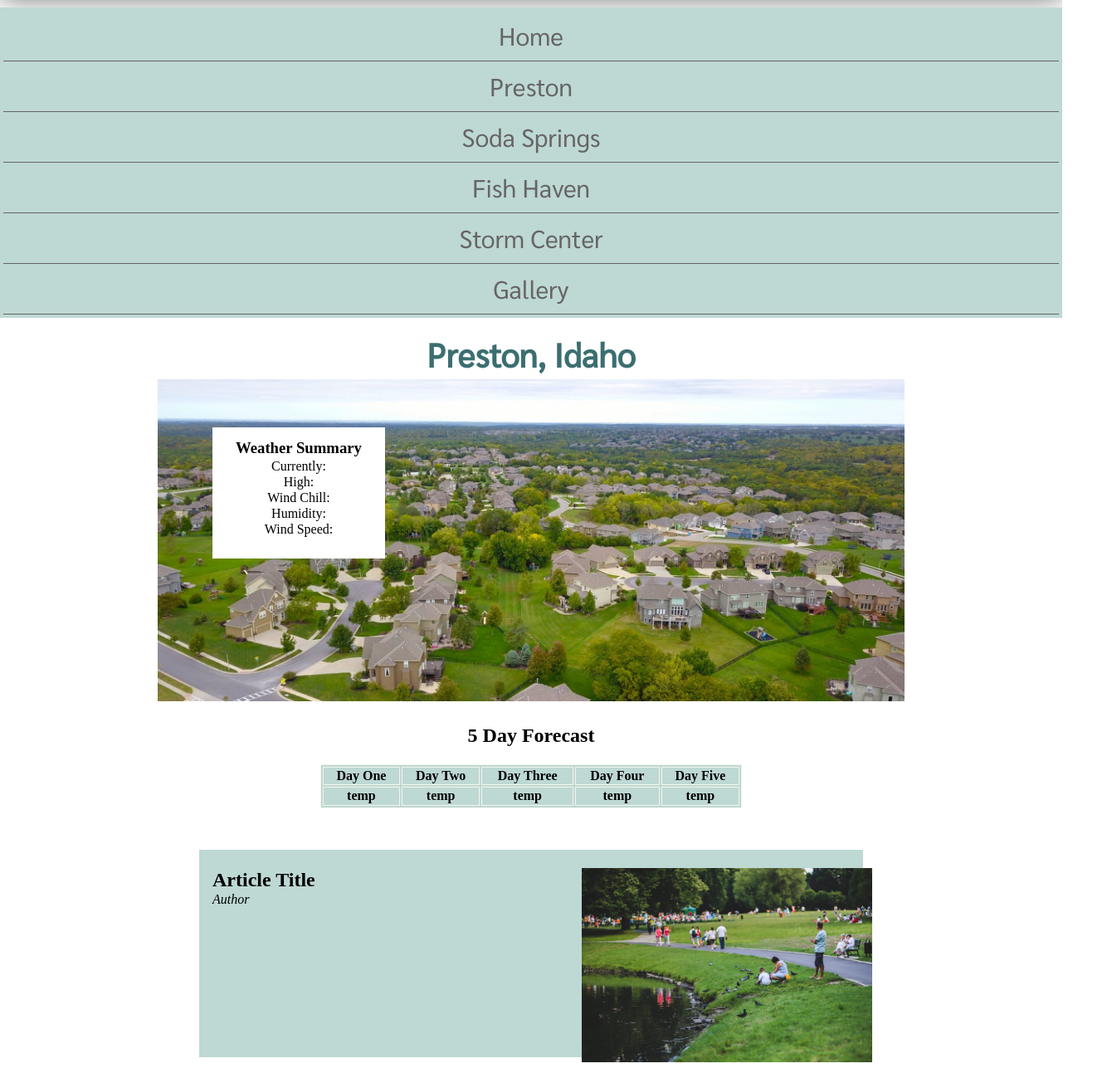
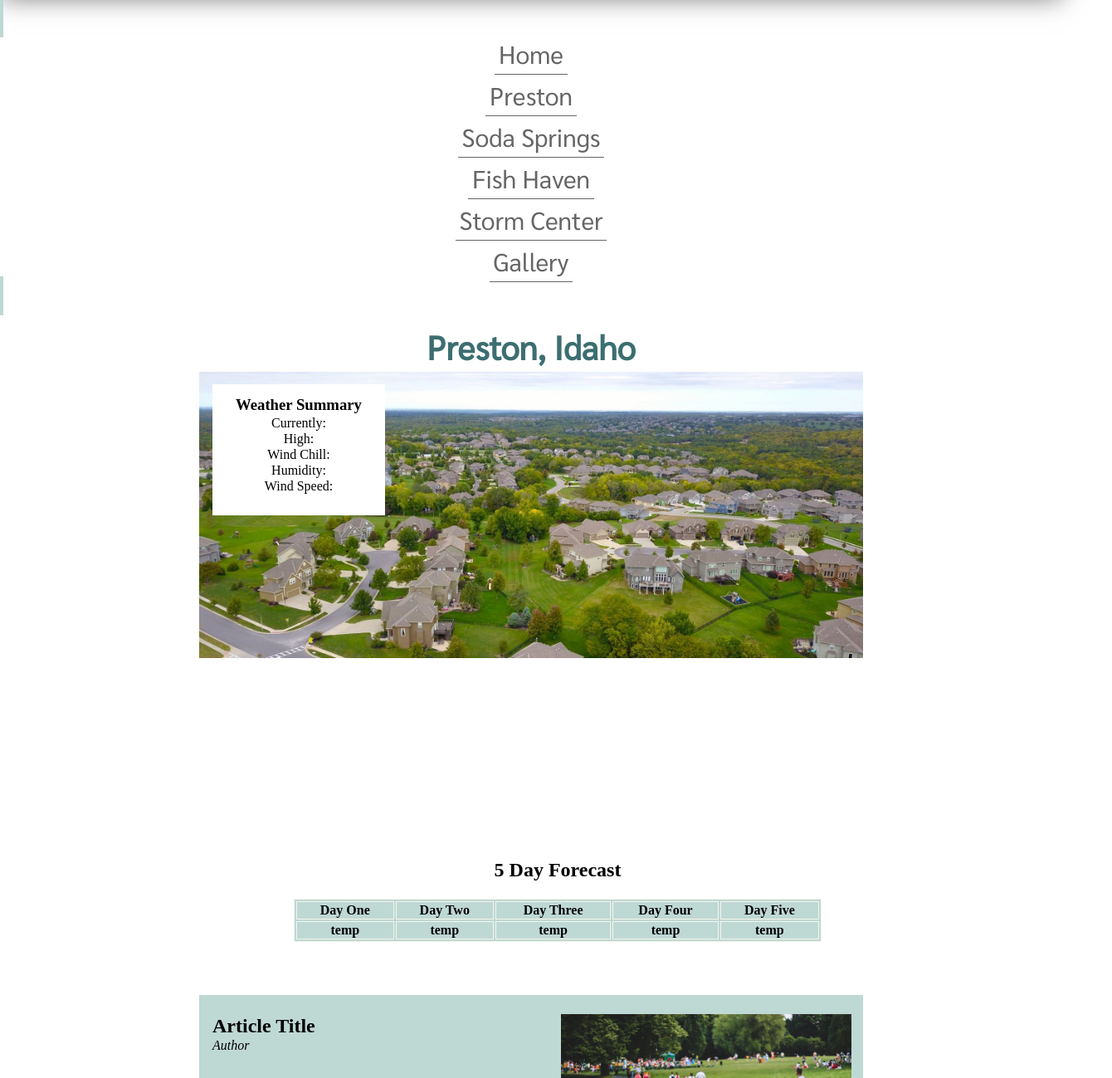
Before and after one commit to Tessa-Brown/Tessa-Brown.github.io, a plain HTML site: page assignments/lesson-5/preston-5.html in a window 1280 px wide. Shown: the part 141-1440 px from the top of the page at 83% size, 1340 px wide, since content can reach past the window. Drawn offline with Linux system fonts and the light colour scheme; files that its build step writes are made by us from their sources.

Commit message:
fixed queries

```diff
--- a/assignments/lesson-5/css/large-5.css
+++ b/assignments/lesson-5/css/large-5.css
@@ -3,9 +3,8 @@
 
 * { font-family: 'Sarabun', sans-serif; }
 
-
 header, nav, main, footer {
-    margin: 0rem auto;
+    margin: .5rem auto;
     padding: .25rem;
     max-width : auto;
 }
@@ -42,47 +41,12 @@ header img, .headings {
     height: 100px;
     width: auto;
 }
-
-nav {
-    font-family: 'Sarabun', sans-serif;
-    font-size : 30px;
-    color : #656565;
-    background-color : #BED8D4;
-
-}
-
-ul {
-    list-style-type : none;
-    padding : 0em;
-    margin : 0em;
-}
-
-a  {
-    color :  #656565;
-}
-
-.title {
-    text-align: center;
-    line-height: 8px;
-    font-family: 'Sarabun', sans-serif;
-    color : #3C6E71
-
-}
-
-a:active, a:hover {
-    box-sizing : border-box;
-    background: rgb(64, 168, 174);
-    color: white
-
-  }
-
   .town img{
-     width : 900px;
+     width : 800px;
      height : auto;
     display : block;
     margin-left : auto;
     margin-right : auto;
-
   }
 
 .summary {
@@ -99,31 +63,9 @@ a:active, a:hover {
 
 }
 
-.forecast {
-    position : relative;
-    top: -150px;
-    text-align : center;
-}
-
-table, tr, th {
-    color:black;
-    border: 1px solid #f3f5e9;
-    background-color: #BED8D4;
-    margin-left: auto;
-    margin-right: auto;
-  }
-
-  table {
-      width: 40%;
-  }
-
-
 article {
     width : 800px;
-    height: 250px;
-    position: relative;
-    top: -100px;
-    left: 0px;
+    height: 300px;
     background-color : #BED8D4;
     color : black;
     margin: 0rem auto;
@@ -136,7 +78,7 @@ article img {
     width : 350px;
     position: relative;
     top: -55px;
-    left: 445px;
+    left: 420px;
 }
 
 .contact {
@@ -148,9 +90,7 @@ article img {
     padding: 1rem;
     text-align : left;
     line-height: 3px;
-    position: relative;
-    top: -50px;
-    left: 0px;
+
 }
 
 .contact img {
@@ -166,37 +106,80 @@ footer {
     height: 30px;
     background-color : #3C6E71;
     color : white;
-    margin: .5rem auto;
+    margin: 0 auto;
     padding: 1rem;
     text-align : left;
     line-height: 3px;
-    position: relative;
-    top: -58px;
-    left: 0px;
     text-align: center;
 }
+@media screen and (min-width: 0px) {
 
-@media screen and (min-width: 479px) {
-    nav a {
-        display: block;
-        padding: 5px;
-        text-decoration: none;
+    .forecast {
+        display : none;
     }
 
-    li {
-            display : block;
+    .large {
+        display: none;
     }
-}
+
+
 
  /* Large devices (laptops/desktops, 992px and up) */
  @media screen and (min-width: 768px) {
+     .menu {
+         display: none;
+     }
+
+     .forecast {
+        display: block;
+        margin: 2rem;
+        padding: 2rem;
+        width: 100%;
+        height: auto;
+        text-align: center;
+        margin-left: auto;
+        margin-right: auto;
+        }
+
+    table, tr, th {
+         color:black;
+         border: 1px solid #f3f5e9;
+         background-color: #BED8D4;
+         margin-left: auto;
+         margin-right: auto;
+         }
+
+    table {
+          width: 50%;
+          margin-left: auto;
+          margin-right: auto;
+           }
+
+    .large {
+            display: inline;
+            text-align : center;
+            font-family: 'Sarabun', sans-serif;
+            font-size : 30px;
+            color : #656565;
+            background-color : #BED8D4
+        }
         nav a {
             display: inline;
             padding: 5px;
             text-decoration: none;
+            border-width: 0px 0px 1px 0px;
+            border-style: solid;
             }
 
-    li {
-            display : inline;
+        ul {
+            list-style-type : none;
+            padding : 0em;
+            margin : 0em;
+            line-height : 50px;
+        }
+
+        a  {
+            text-decoration: none;
+            color :  #656565;
         }
  }
--- a/assignments/lesson-5/css/small-5.css
+++ b/assignments/lesson-5/css/small-5.css
@@ -11,8 +11,8 @@ header, nav, main, footer {
 h1 {
    font-size: 40px;
    text-align : center;
-    float : center;
-    padding: 0rem;
+   float : center;
+   padding: 0rem;
 }
 
 .motto {
--- a/assignments/lesson-5/preston-5.html
+++ b/assignments/lesson-5/preston-5.html
@@ -7,8 +7,9 @@
     <title>Weather Weekly</title>
     <link href="https://fonts.googleapis.com/css?family=Sarabun" rel="stylesheet">
     <link rel="stylesheet" href="css/normalize.css">
+    <link rel="stylesheet" href="css/small-5.css">
     <link rel="stylesheet" href="css/large-5.css">
-    <link rel="stylesheet" href="css/small-5.css">
+
 
 </head>
 
@@ -23,7 +24,7 @@
         </section>
      </header>
 
-     <nav>
+     <nav class="large">
             <ul>
                <li><a href=#>Home</a></li>
                <li><a href=#>Preston</a></li>
@@ -34,21 +35,27 @@
             </ul>
         </nav>
 
+        <nav class="menu">
+            <ul>
+                <li>Menu</li>
+            </ul>
+        </nav>
+
      <main>
         <section class="title">
             <h1>Preston, Idaho</h1>
         </section>
 
          <section class="town">
-             <img src="images/town.jpeg" alt="This is where summary picture will go">
-         </section>
-        <section class ="summary">
+        <img src="images/town.jpeg" alt="This is where summary picture will go">
+        <aside class ="summary">
                 <h3>Weather Summary</h3>
                 <p>Currently:</p>
                 <p>High:</p>
                 <p>Wind Chill:</p>
                 <p>Humidity:</p>
                 <p>Wind Speed:</p>
+        </aside>
         </section>
 
         <section class="forecast">
```
Also changed, not shown: 2 other files. Lines whose indentation alone changed are shown as unchanged.
